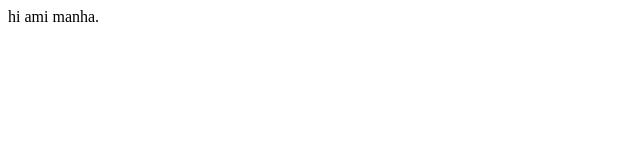
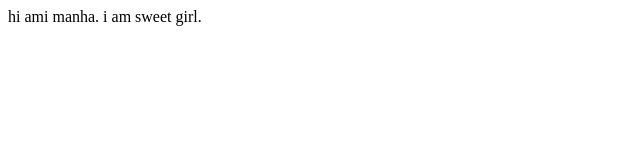
Before and after one commit to khushi-apu/manha, a plain HTML site: page index.html in a window 1280 px wide. Shown: the whole page, without its empty margins (0-640 px from the left). Drawn offline with Linux system fonts and the light colour scheme.

Commit message:
my second commit

```diff
--- a/index.html
+++ b/index.html
@@ -6,6 +6,6 @@
     <title>Document</title>
 </head>
 <body>
-    hi ami manha.
+    hi ami manha. i am sweet girl.
 </body>
 </html>
```
